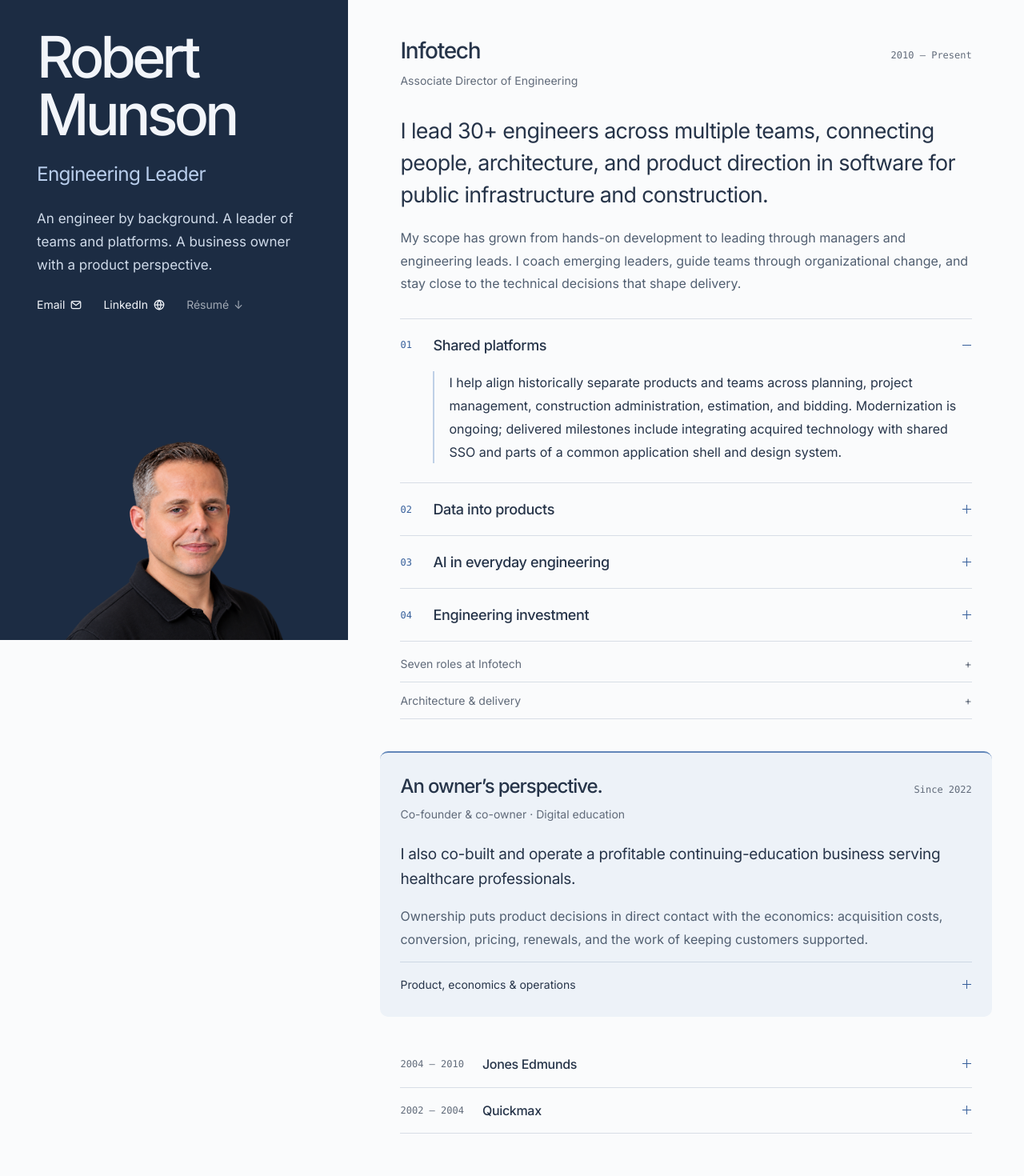
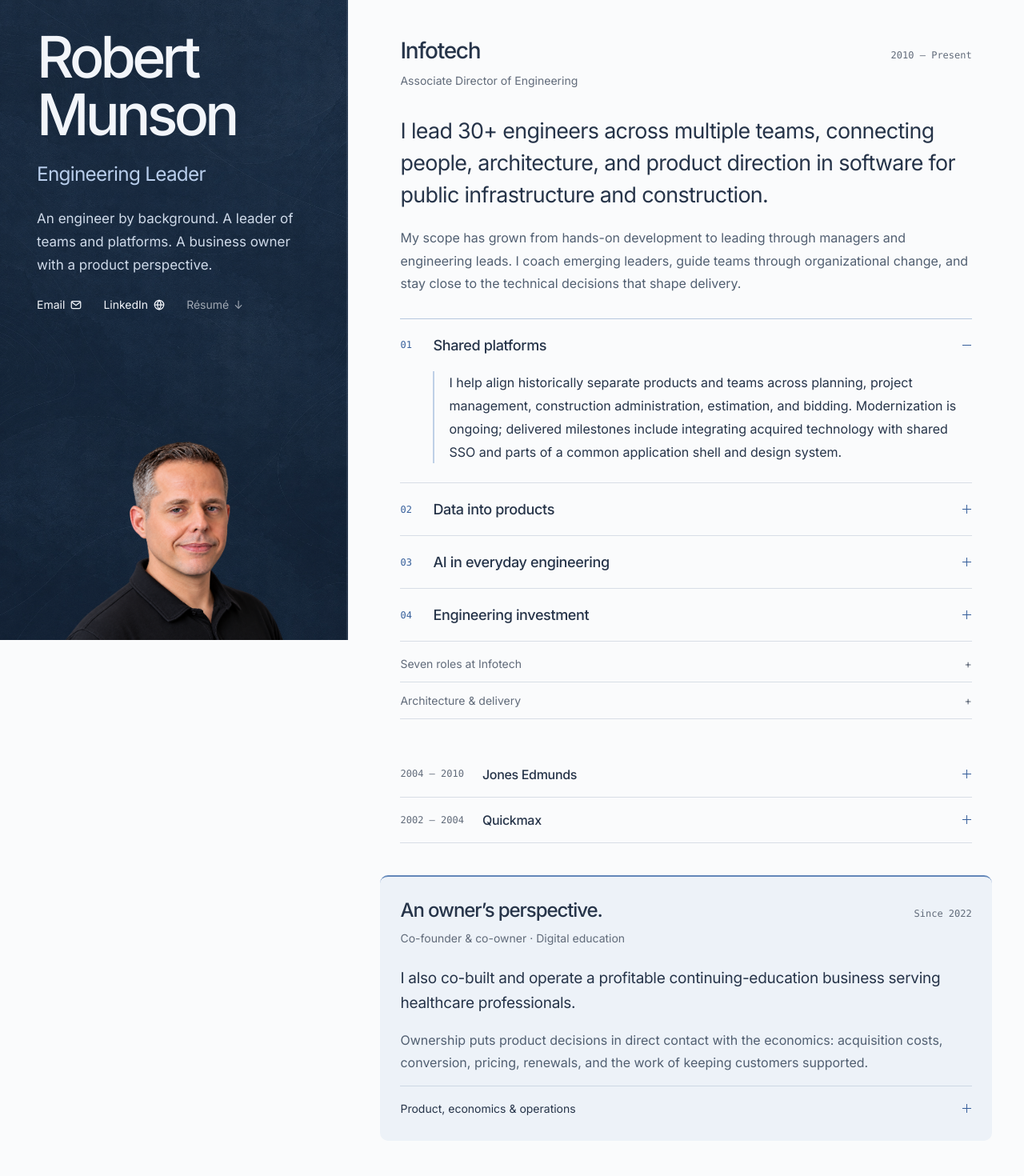
Before and after one commit to munsonrobl/munsonrobl.github.io, a Vue app: page / in a window 1280 px wide. Shown: the top 1470 px of the page at 80% size. Built offline with nearby package versions, Linux system fonts and the light colour scheme.

Commit message:
Enhance resume site interactions

```diff
--- a/src/components/CareerSite.vue
+++ b/src/components/CareerSite.vue
@@ -1,4 +1,5 @@
 <script setup lang="ts">
+import { onBeforeUnmount, onMounted, ref } from 'vue'
 import { story } from '../data/story'
 import { experience } from '../data/experience'
 import ContactLinks from './ContactLinks.vue'
@@ -6,11 +7,79 @@ import CareerRecord from './CareerRecord.vue'
 import Capabilities from './Capabilities.vue'
 
 const headshot = new URL('../../assets/img/headshot-transparent.png', import.meta.url).href
+const siteElement = ref<HTMLElement | null>(null)
+const activeSection = ref({ title: 'Infotech', label: 'Current role' })
+const sectionIndicatorVisible = ref(false)
+
+let revealObserver: IntersectionObserver | undefined
+let scrollFrame = 0
+
+const updateScrollState = () => {
+  cancelAnimationFrame(scrollFrame)
+  scrollFrame = requestAnimationFrame(() => {
+    const page = document.documentElement
+    const scrollRange = page.scrollHeight - window.innerHeight
+    const progress = scrollRange > 0 ? Math.min(1, Math.max(0, window.scrollY / scrollRange)) : 0
+
+    siteElement.value?.style.setProperty('--scroll-progress', progress.toString())
+
+    const sections = Array.from(
+      siteElement.value?.querySelectorAll<HTMLElement>('[data-section-label]') ?? [],
+    )
+    const marker = 56
+    let currentSection = sections[0]
+
+    for (const section of sections) {
+      if (section.getBoundingClientRect().top <= marker) currentSection = section
+      else break
+    }
+
+    if (currentSection?.dataset.sectionLabel && currentSection.dataset.sectionTitle) {
+      activeSection.value = {
+        title: currentSection.dataset.sectionTitle,
+        label: currentSection.dataset.sectionLabel,
+      }
+    }
+    sectionIndicatorVisible.value = window.scrollY > 48
+  })
+}
+
+onMounted(() => {
+  const revealElements = siteElement.value?.querySelectorAll<HTMLElement>('[data-reveal]') ?? []
+  const reduceMotion = window.matchMedia('(prefers-reduced-motion: reduce)').matches
+
+  if (!reduceMotion) {
+    siteElement.value?.classList.add('motion-ready')
+    revealObserver = new IntersectionObserver(
+      (entries) => {
+        entries.forEach((entry) => {
+          if (!entry.isIntersecting) return
+          entry.target.classList.add('is-visible')
+          revealObserver?.unobserve(entry.target)
+        })
+      },
+      { threshold: 0.08, rootMargin: '0px 0px -8% 0px' },
+    )
+    revealElements.forEach((element) => revealObserver?.observe(element))
+  }
+
+  window.addEventListener('scroll', updateScrollState, { passive: true })
+  window.addEventListener('resize', updateScrollState)
+  updateScrollState()
+})
+
+onBeforeUnmount(() => {
+  revealObserver?.disconnect()
+  cancelAnimationFrame(scrollFrame)
+  window.removeEventListener('scroll', updateScrollState)
+  window.removeEventListener('resize', updateScrollState)
+})
 </script>
 
 <template>
-  <div class="site">
+  <div ref="siteElement" class="site">
     <header class="identity">
+      <div class="scroll-progress" aria-hidden="true"></div>
       <div class="name">
         <h1>Robert<br />Munson</h1>
         <p>Engineering Leader</p>
@@ -25,7 +94,16 @@ const headshot = new URL('../../assets/img/headshot-transparent.png', import.met
     </header>
 
     <main id="main-content" class="content" tabindex="-1">
-      <article aria-labelledby="current-company">
+      <div class="section-indicator" :class="{ 'is-visible': sectionIndicatorVisible }" aria-hidden="true">
+        <Transition name="section-label" mode="out-in">
+          <div :key="`${activeSection.title}-${activeSection.label}`" class="section-indicator-content">
+            <strong>{{ activeSection.title }}</strong>
+            <span>{{ activeSection.label }}</span>
+          </div>
+        </Transition>
+      </div>
+
+      <article aria-labelledby="current-company" data-section-title="Infotech" data-section-label="Current role" data-reveal>
         <header class="company-heading">
           <h2 id="current-company">Infotech</h2>
           <span>2010 — Present</span>
@@ -47,10 +125,24 @@ const headshot = new URL('../../assets/img/headshot-transparent.png', import.met
             </div>
           </details>
         </div>
-        <CareerRecord />
+        <CareerRecord data-section-title="Infotech" data-section-label="Previous roles" />
       </article>
 
-      <article class="business" aria-labelledby="business-title">
+      <div class="earlier-career" aria-label="Earlier career" data-section-title="Earlier career" data-section-label="Career history" data-reveal>
+        <details v-for="entry in experience.slice(2)" :key="entry.company">
+          <summary data-umami-event="content-toggle" :data-umami-event-section="`earlier-career-${entry.company.toLowerCase().replace(/[^a-z0-9]+/g, '-')}`">
+            <span class="dates">{{ entry.period }}</span>
+            <h2>{{ entry.company }}</h2>
+            <span class="disclosure-icon" aria-hidden="true"></span>
+          </summary>
+          <div class="earlier-detail">
+            <p class="role">{{ entry.roles[0]!.title }}</p>
+            <p>{{ entry.summary }}</p>
+          </div>
+        </details>
+      </div>
+
+      <article class="business" aria-labelledby="business-title" data-section-title="An owner’s perspective." data-section-label="Ownership" data-reveal>
         <header class="company-heading">
           <h2 id="business-title">An owner’s perspective.</h2>
           <span>Since 2022</span>
@@ -67,21 +159,7 @@ const headshot = new URL('../../assets/img/headshot-transparent.png', import.met
         </details>
       </article>
 
-      <div class="earlier-career" aria-label="Earlier career">
-        <details v-for="entry in experience.slice(2)" :key="entry.company">
-          <summary data-umami-event="content-toggle" :data-umami-event-section="`earlier-career-${entry.company.toLowerCase().replace(/[^a-z0-9]+/g, '-')}`">
-            <span class="dates">{{ entry.period }}</span>
-            <h2>{{ entry.company }}</h2>
-            <span class="disclosure-icon" aria-hidden="true"></span>
-          </summary>
-          <div class="earlier-detail">
-            <p class="role">{{ entry.roles[0]!.title }}</p>
-            <p>{{ entry.summary }}</p>
-          </div>
-        </details>
-      </div>
-
-      <Capabilities />
+      <Capabilities data-section-title="Demonstrated range." data-section-label="Capabilities" data-reveal />
 
       <footer><span>Robert Munson</span><ContactLinks /></footer>
     </main>
--- a/src/site.css
+++ b/src/site.css
@@ -3,6 +3,7 @@
   --muted: #616b7a;
   --line: #d8dee6;
   --accent: #365f9b;
+  --content-bleed: 25px;
   display: grid;
   grid-template-columns: minmax(310px, 34%) minmax(0, 1fr);
   min-height: 100svh;
@@ -19,9 +20,13 @@
   min-height: 100svh;
   padding: 35px clamp(28px, 3.6vw, 65px) 0;
   color: #f2f5fa;
-  background: #1c2c43;
+  background:
+    linear-gradient(rgba(31, 48, 72, .4), rgba(31, 48, 72, .4)),
+    #1c2c43 url("./assets/sidebar-texture.jpg") center / cover;
   overflow: hidden;
 }
+.scroll-progress { position: absolute; z-index: 4; top: 0; right: 0; bottom: 0; width: 2px; background: rgba(185, 206, 236, .12); }
+.scroll-progress::after { content: ''; position: absolute; inset: 0; background: #9ab9e2; transform: scaleY(var(--scroll-progress, 0)); transform-origin: top; transition: transform 80ms linear; }
 .name { margin-top: 0; }
 .site h1 { font-size: clamp(3.375rem, 5.6vw, 5.5rem); line-height: 1.01; letter-spacing: -.065em; font-weight: 500; }
 .name > p { margin: 20px 0 0; font-size: clamp(1.25rem, 1.9vw, 1.625rem); letter-spacing: -.03em; line-height: 1.4; color: #b9ceec; }
@@ -32,7 +37,20 @@
 .identity .contact-links a span { color: #a8c3e9; }
 .portrait { order: 2; margin: auto -10px 0; padding-top: 30px; }
 .portrait img { display: block; width: min(85%, 272px); height: auto; margin-inline: auto; }
-.content { width: 100%; max-width: 1020px; padding: 46px clamp(30px, 5.1vw, 86px) 22px; }
+.content { width: 100%; max-width: 1020px; padding: 0 clamp(30px, 5.1vw, 86px) 22px; }
+.section-indicator { position: sticky; top: 0; z-index: 8; display: flex; align-items: center; min-height: 46px; margin-inline: calc(var(--content-bleed) * -1); padding-inline: var(--content-bleed); pointer-events: none; transition: background-color 180ms ease; }
+.section-indicator::after { content: ''; position: absolute; right: var(--content-bleed); bottom: 0; left: var(--content-bleed); height: 1px; background: rgba(216, 222, 230, .82); opacity: 0; transition: opacity 180ms ease; }
+.section-indicator.is-visible { background: rgba(250, 251, 252, .94); backdrop-filter: blur(10px); }
+.section-indicator.is-visible::after { opacity: 1; }
+.section-indicator-content { display: flex; align-items: baseline; justify-content: space-between; gap: 20px; width: 100%; opacity: 0; transform: translateY(-7px); transition: opacity 220ms ease, transform 220ms cubic-bezier(.22, 1, .36, 1); }
+.section-indicator.is-visible .section-indicator-content { opacity: 1; transform: none; }
+.section-indicator strong { overflow: hidden; color: #34445a; font-size: .9375rem; font-weight: 500; line-height: 1.2; letter-spacing: -.02em; text-overflow: ellipsis; white-space: nowrap; }
+.section-indicator span { flex: 0 0 auto; color: #758092; font-family: "SFMono-Regular", Menlo, Consolas, monospace; font-size: .625rem; font-weight: 600; line-height: 1; letter-spacing: .14em; text-transform: uppercase; }
+.section-label-enter-active, .section-label-leave-active { transition: opacity 140ms ease, transform 180ms ease; }
+.section-label-enter-from { opacity: 0; transform: translateY(5px); }
+.section-label-leave-to { opacity: 0; transform: translateY(-5px); }
+.motion-ready [data-reveal] { opacity: 0; transform: translateY(10px); transition: opacity 440ms ease, transform 440ms cubic-bezier(.22, 1, .36, 1); }
+.motion-ready [data-reveal].is-visible { opacity: 1; transform: none; }
 .company-heading { display: flex; align-items: baseline; justify-content: space-between; gap: 15px; }
 .company-heading h2 { font-size: 1.75rem; font-weight: 500; line-height: 1.25; letter-spacing: -.045em; }
 .company-heading > span, .work-number, .dates { font-family: "SFMono-Regular", Menlo, Consolas, monospace; font-variant-numeric: tabular-nums; font-size: .75rem; line-height: 1.7; color: var(--muted); white-space: nowrap; }
@@ -49,9 +67,12 @@
 .disclosure-icon { display: block; position: relative; width: 12px; height: 12px; flex: 0 0 12px; align-self: center; margin-left: auto; color: var(--accent); }
 .disclosure-icon::before, .disclosure-icon::after { content: ''; position: absolute; background: currentColor; }
 .disclosure-icon::before { top: 5px; left: 0; height: 1px; width: 11px; }
-.disclosure-icon::after { top: 0; left: 5px; height: 11px; width: 1px; }
+.disclosure-icon::after { top: 0; left: 5px; height: 11px; width: 1px; transform-origin: center; transition: transform 180ms ease; }
 .site details[open] > summary > .disclosure-icon { transform: none; }
-.site details[open] > summary > .disclosure-icon::after { display: none; }
+.site details[open] > summary > .disclosure-icon::after { transform: scaleY(0); }
+.site details[open] > :is(.evidence, .business-detail, .earlier-detail, .expanded-copy, .role-list) { animation: detail-enter 260ms cubic-bezier(.22, 1, .36, 1) both; }
+.work-index > details[open], .earlier-career > details[open] { border-color: #b6c8de; }
+@keyframes detail-enter { from { opacity: 0; transform: translateY(-5px); } to { opacity: 1; transform: none; } }
 .evidence { margin: 0 0 24px 41px; border-left: 2px solid #bfd0e7; padding-left: 18px; }
 .evidence p { margin: 0; font-size: 1rem; line-height: 1.8; }
 .evidence .note { color: var(--muted); font-size: .9375rem; margin-top: 16px; }
@@ -81,6 +102,7 @@
 .technology-record { display: grid; grid-template-columns: 1fr; gap: 15px; margin-top: 16px; padding: 17px 18px; border-left: 2px solid #bfd0e7; background: #f2f5f9; }
 .technology-record h3 { margin-bottom: 5px; color: var(--muted); font-size: .6875rem; font-weight: 600; line-height: 1.5; letter-spacing: .07em; text-transform: uppercase; }
 .technology-record p { margin: 0; color: #435269; font-size: .8125rem; line-height: 1.65; }
+.earlier-career { margin-top: 40px; }
 .earlier-career > details { border-bottom: 1px solid var(--line); }
 .earlier-career summary { align-items: center; gap: 23px; padding-block: 18px; }
 .earlier-career h2 { font-size: 1rem; font-weight: 500; letter-spacing: -.02em; }
@@ -96,14 +118,14 @@
   .portrait { width: 330px; }
 }
 @media (max-width: 1000px) {
-  .site { grid-template-columns: 310px minmax(0, 1fr); }
+  .site { --content-bleed: 14px; grid-template-columns: 310px minmax(0, 1fr); }
   .content { padding-inline: 28px; }
   .identity { padding-inline: 28px; }
   .company-heading { flex-wrap: wrap; gap: 6px 12px; }
   .business { margin-inline: -14px; padding-inline: 14px; }
 }
 @media (max-width: 740px) {
-  .site { display: block; }
+  .site { --content-bleed: 0px; display: block; }
   .identity { position: relative; top: auto; min-height: 0; padding: 25px 24px 27px; }
   .site h1 { font-size: clamp(3.15rem, 9vw, 4.5rem); }
   .name > p { font-size: 1.25rem; margin-top: 15px; }
@@ -114,12 +136,18 @@
   .profile .contact-links a { padding-block: 3px; }
   .portrait { position: absolute; top: 38px; right: 16px; order: 0; width: 115px; aspect-ratio: 1; padding: 0; margin: 0; overflow: hidden; border: 2px solid #cfdae9; border-radius: 50%; background: #4b5869; }
   .portrait img { width: 100%; height: 100%; margin: 0; object-fit: contain; object-position: center bottom; }
-  .content { padding: 30px 24px 22px; }
+  .scroll-progress { position: fixed; right: 0; bottom: auto; left: 0; width: auto; height: 2px; }
+  .scroll-progress::after { transform: scaleX(var(--scroll-progress, 0)); transform-origin: left; }
+  .content { padding: 0 24px 22px; }
+  .section-indicator { min-height: 30px; }
+  .section-indicator strong { max-width: 62%; font-size: .8125rem; }
+  .section-indicator span { font-size: .5625rem; }
   .lead { font-size: 1.375rem; margin-top: 24px; }
   .work-index summary { gap: 12px; }
   .work-index h3 { font-size: 1.0625rem; }
   .evidence { margin-left: 0; padding-left: 15px; }
-  .business { margin: 31px 0 19px; padding: 25px 22px 10px; }
+  .business, .earlier-career { margin-top: 31px; }
+  .business { margin-right: 0; margin-bottom: 19px; margin-left: 0; padding: 25px 22px 10px; }
   .capabilities { margin: 36px 0 31px; }
   .capabilities-heading { margin-bottom: 22px; }
   .capabilities-heading h2 { font-size: 1.5rem; }
@@ -137,11 +165,15 @@
   .name > p { font-size: 1.125rem; }
   .earlier-career summary { flex-wrap: wrap; gap: 8px 15px; }
 }
-@media (prefers-reduced-motion: reduce) { .site summary { transition: none; } }
+@media (prefers-reduced-motion: reduce) {
+  .site summary, .disclosure-icon::after, .scroll-progress::after, .section-indicator, .section-indicator::after, .section-indicator-content, .section-label-enter-active, .section-label-leave-active { transition: none; }
+  .site details[open] > :is(.evidence, .business-detail, .earlier-detail, .expanded-copy, .role-list) { animation: none; }
+}
 @media print {
   .site { display: block; background: white; }
   .identity { position: static; min-height: 0; background: white; color: #222; padding: 0; }
   .identity p { color: #555; }
   .portrait { display: none; }
   .content { max-width: none; padding: 20px 0; }
+  .scroll-progress, .section-indicator { display: none; }
 }
--- a/src/styles.css
+++ b/src/styles.css
@@ -39,7 +39,7 @@ h1, h2, h3, h4 { margin: 0; font-weight: 500; }
 
 summary { display: flex; align-items: baseline; gap: 18px; cursor: pointer; list-style: none; }
 summary::-webkit-details-marker { display: none; }
-summary > span:last-child { margin-left: auto; flex-shrink: 0; }
+summary > span:last-child { margin-left: auto; flex-shrink: 0; transition: transform 180ms ease; }
 details[open] > summary > span:last-child { transform: rotate(45deg); }
 .expanded-copy { padding: 15px 0 5px; }
 
```
Also changed, not shown: src/assets/sidebar-texture.jpg (added).
